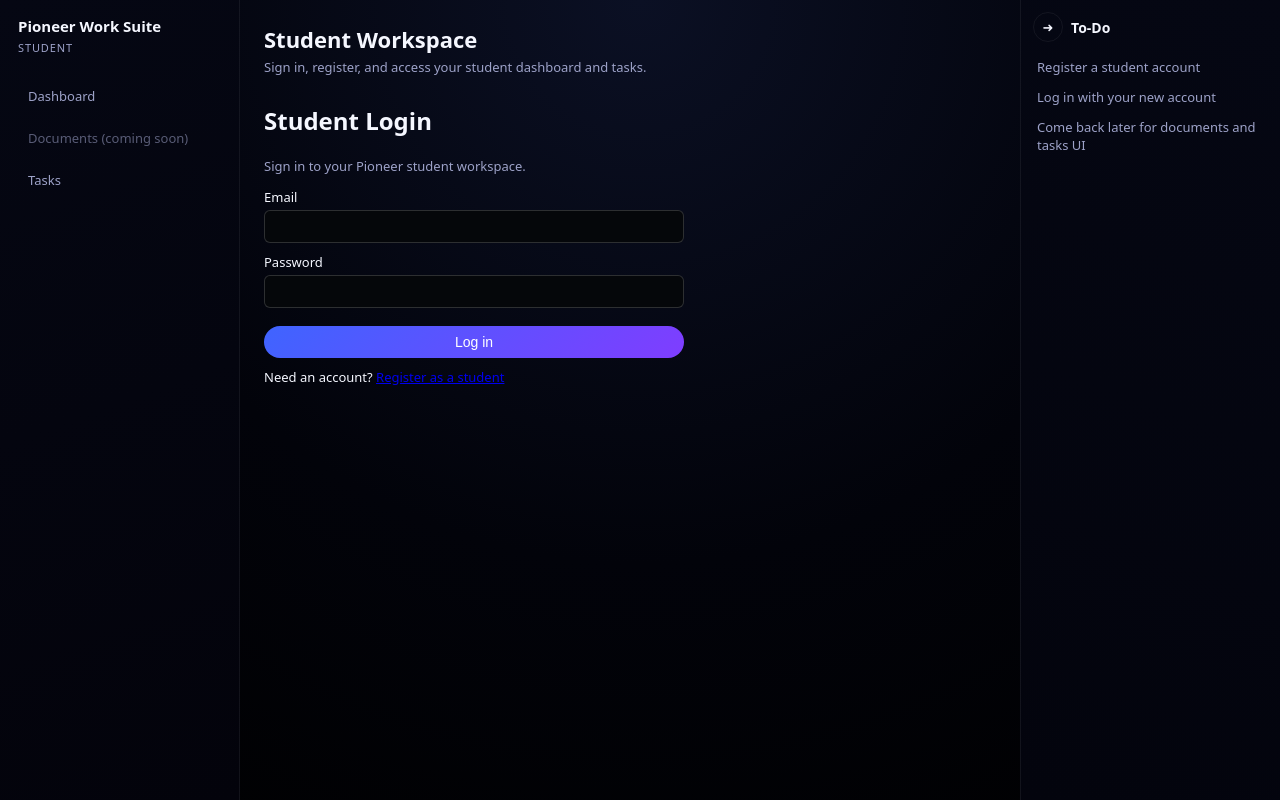
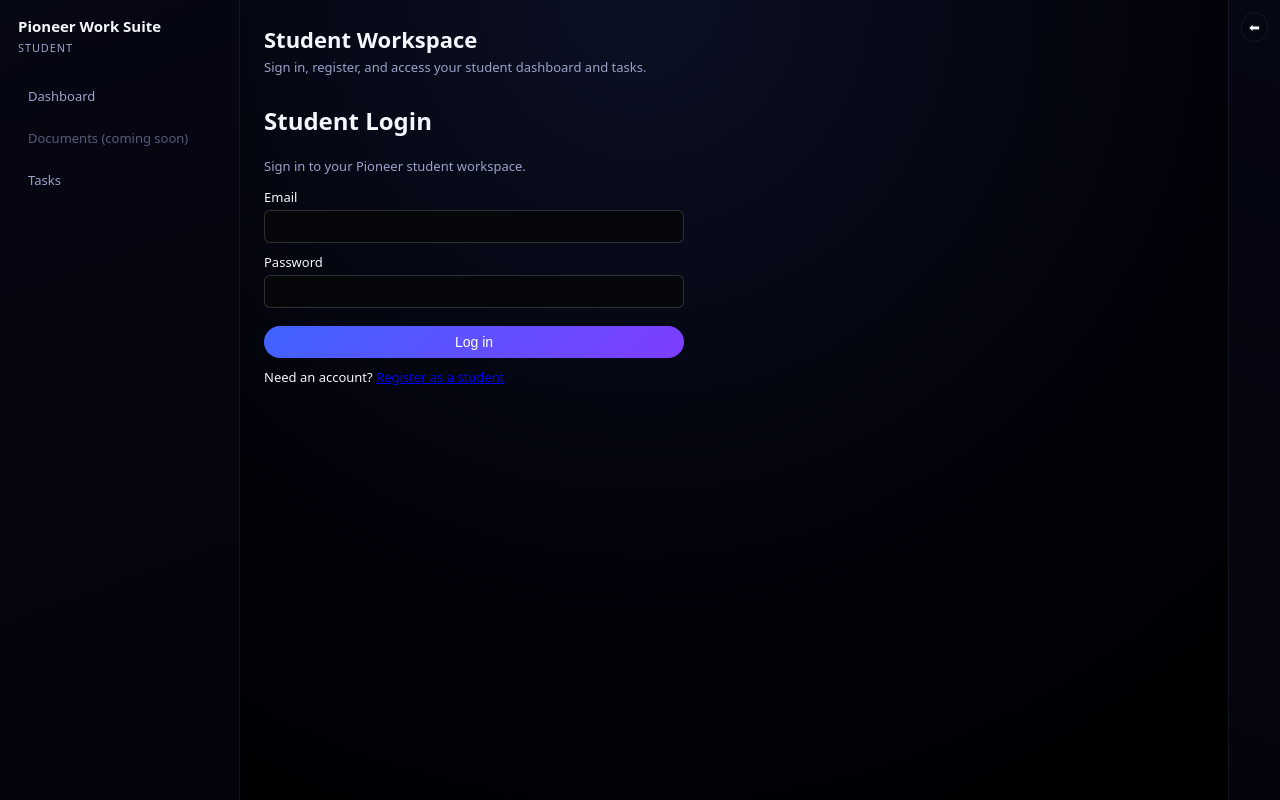
Before and after one commit to Del-985/Pioneer-Work-Suite, a React (Vite) app in the folder apps/web/: page /Pioneer-Work-Suite/login in a window 1280 px wide. Built offline with nearby package versions, Linux system fonts and the light colour scheme.

Commit message:
Update App.tsx

```diff
--- a/apps/web/src/App.tsx
+++ b/apps/web/src/App.tsx
@@ -43,7 +43,7 @@ const Dashboard: React.FC = () => {
 };
 
 const App: React.FC = () => {
-  const [isTodoOpen, setIsTodoOpen] = useState(true);
+  const [isTodoOpen, setIsTodoOpen] = useState(false);
 
   const hasToken =
     typeof window !== "undefined" && !!window.localStorage.getItem("token");
```
